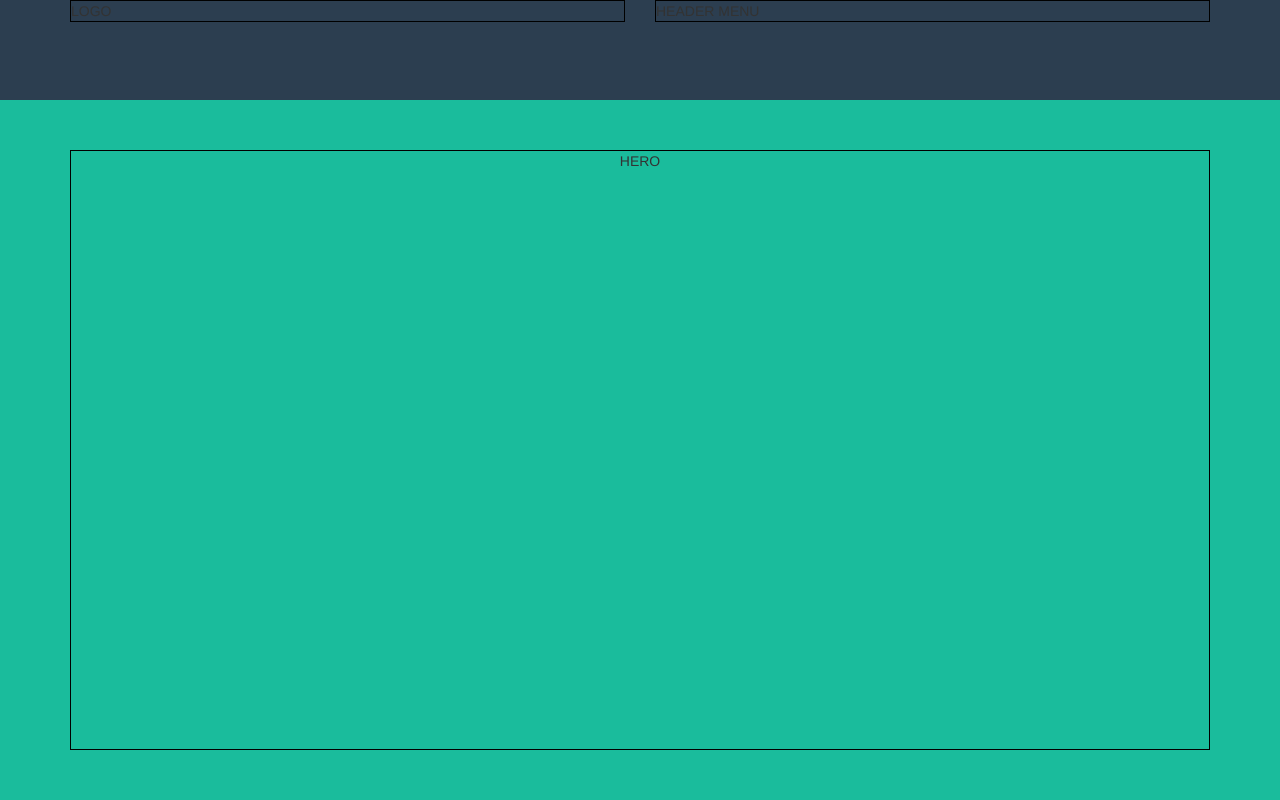
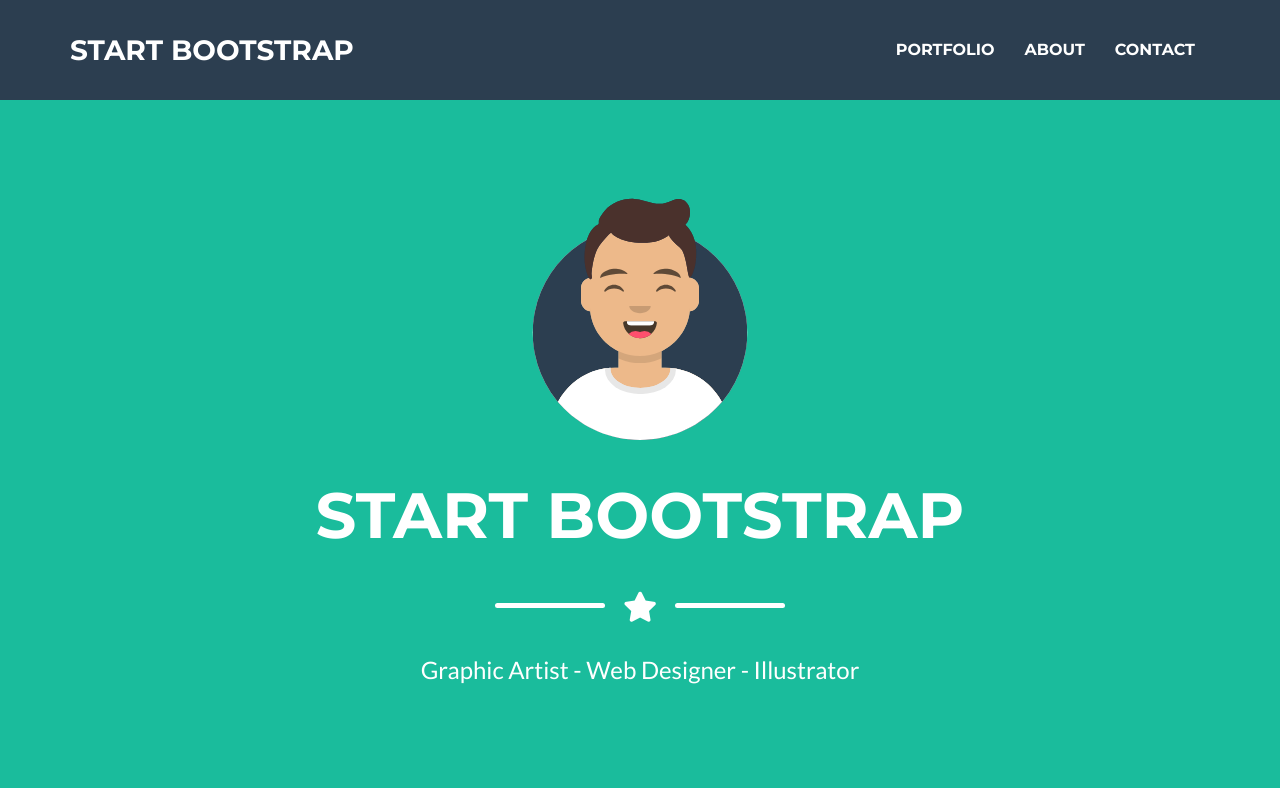
Before and after one commit to AlessioCirillo/html-css-bootstrap-freelancer, a plain HTML site: page index.html in a window 1280 px wide. Shown: the top 800 px of the page. Drawn offline with nearby package versions, Linux system fonts and the light colour scheme.

Commit message:
header and hero

```diff
--- a/css/style.css
+++ b/css/style.css
@@ -1,6 +1,19 @@
+body{
+  font-family: 'Lato', sans-serif;
+  color: #fff;
+}
+
 /* UTILITIES */
-.division{
-  border: 1px solid black;
+h1,
+h2,
+h4{
+  text-transform: uppercase;
+  font-family: 'Montserrat', sans-serif;
+  font-weight: 700;
+}
+
+p{
+  font-size: 20px;
 }
 
 .background-acqua{
@@ -27,18 +40,77 @@
   background: #2c3e50;
 }
 
+.division{
+  margin: 25px 0;
+  display: inline-block;
+}
+
+.div-line{
+  margin-bottom: 10px;
+  height: 5px;
+  width: 110px;
+  background: #fff;
+  display: inline-block;
+  border-radius: 5px;
+}
+
+.div-star{
+  display: inline-block;
+  font-size: 30px;
+  margin: 0 15px;
+}
+
 /* HEADER */
-.header{
+.navbar-default{
+  font-family: 'Montserrat', sans-serif;
+  font-weight: 700;
+  background: #2c3e50;
+  border-radius: 0;
+  border: none;
+  height:100px;
+  line-height: 100px;
+  margin-bottom: 0;
+  text-transform: uppercase;
+}
+
+.navbar-default .navbar-brand{
   height: 100px;
+  line-height: 100px;
+  padding: 0 15px;
+  font-size: 28px;
+  color: #fff;
+}
+
+.navbar-default .navbar-brand:hover{
+  color: inherit;
+}
+
+.navbar-default .navbar-nav > li > a{
+  height: 100px;
+  line-height: 100px;
+  padding: 0 15px;
+  font-size: 16px;
+  color: #fff;
+}
+
+.navbar-default .navbar-nav > li > a:hover{
+  color: #1abc9c;
+}
+.navbar-toggle{
+  margin-top: 33px;
 }
 
 /* HERO */
-.hero{
-  height: 700px;
+.box-hero img{
+  height: 250px;
 }
 
-.box-hero{
-  height: 600px;
+.hero .box-hero h1{
+  font-size: 64px;
+}
+
+.hero .box-hero p{
+  font-size: 24px;
 }
 
 /* PORTFOLIO */
--- a/index.html
+++ b/index.html
@@ -3,42 +3,64 @@
   <head>
     <meta charset="utf-8">
     <meta name="viewport" content="width=device-width, initial-scale=1.0">
-    <!-- butstrap -->
+    <!-- bootstrap -->
     <link rel="stylesheet" href="https://maxcdn.bootstrapcdn.com/bootstrap/3.3.7/css/bootstrap.min.css" integrity="sha384-BVYiiSIFeK1dGmJRAkycuHAHRg32OmUcww7on3RYdg4Va+PmSTsz/K68vbdEjh4u" crossorigin="anonymous">
     <!-- style -->
     <link rel="stylesheet" href="./css/style.css">
+    <link href="https://fonts.googleapis.com/css2?family=Lato:wght@400;700&family=Montserrat:wght@400;700&display=swap" rel="stylesheet">
+    <link rel="stylesheet" href="https://cdnjs.cloudflare.com/ajax/libs/font-awesome/5.14.0/css/all.min.css">
     <title>Bootstrap Freelancer</title>
   </head>
   <body>
 
     <!-- HEADER -->
-    <header>
-      <div class="header background-dark">
-        <div class="container">
-          <div class="row">
-            <div class="col-xs-6">
-              <div class="box division">
-                LOGO
-              </div>
-            </div>
-            <div class="col-xs-6">
-              <div class="box division">
-                HEADER MENU
-              </div>
-            </div>
-          </div>
+    <nav class="navbar navbar-default">
+      <div class="container">
+
+        <div class="navbar-header">
+          <button type="button" class="navbar-toggle collapsed" data-toggle="collapse" data-target="#main-menu" aria-expanded="false">
+            <span class="sr-only">Toggle navigation</span>
+            <span class="icon-bar"></span>
+            <span class="icon-bar"></span>
+            <span class="icon-bar"></span>
+          </button>
+          <a class="navbar-brand" href="#">Start Bootstrap</a>
+        </div>
+
+
+        <div class="collapse navbar-collapse" id="main-menu">
+          <ul class="nav navbar-nav navbar-right">
+            <li>
+              <a href="#">portfolio</a>
+            </li>
+            <li class="">
+              <a href="#">about</a>
+            </li>
+            <li class="">
+              <a href="#">contact</a>
+            </li>
+          </ul>
         </div>
       </div>
-    </header>
+    </nav>
 
     <!-- HERO -->
     <section>
       <div class="hero background-acqua">
-        <div class="container">
+        <div class="container padd-top-bot-90">
           <div class="row">
-            <div class="col-xs-12 mt-50">
-              <div class="box-hero division text-center">
-                HERO
+            <div class="col-xs-12">
+              <div class="box-hero text-center">
+                <img class="mb-20" src="./img/avatar.svg" alt="">
+                <h1>start bootstrap</h1>
+                <div class="division">
+                  <div class="div-line"></div>
+                  <div class="div-star">
+                    <i class="fas fa-star"></i>
+                  </div>
+                  <div class="div-line"></div>
+                </div>
+                <p>Graphic Artist - Web Designer - Illustrator</p>
               </div>
             </div>
           </div>
```
Also changed, not shown: img/avatar.svg (added), img/cabin.png (added), img/cake.png (added), img/circus.png (added), img/game.png (added), img/safe.png (added), img/submarine.png (added).
